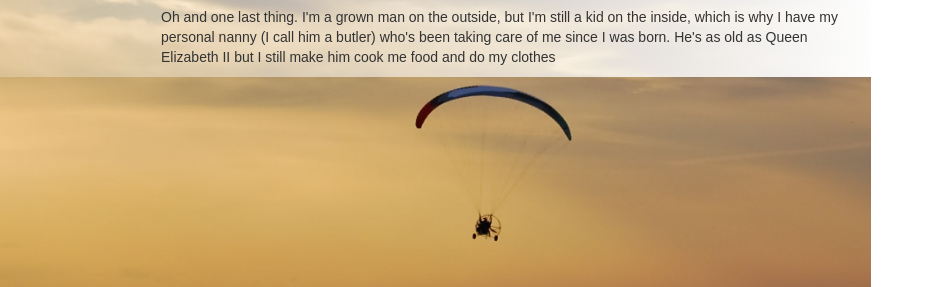
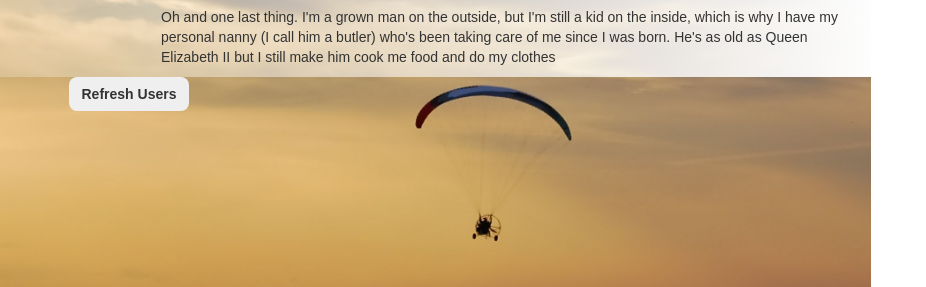
Before and after one commit to iu-msis/using-docker-SakshamArora94, a plain HTML site: page app/public/index.html in a window 1280 px wide. Shown: the part 435-722 px from the top of the page, 354-1280 px from the left. Drawn offline with nearby package versions, Linux system fonts and the light colour scheme; no server answers.

Commit message:
Added button to call FetchPatients to hit the API and refresh the user information on submit action
Added button to call FetchPatients to hit the API and refresh the user information on submit action

```diff
--- a/app/public/index.html
+++ b/app/public/index.html
@@ -64,7 +64,11 @@
                </p>
             </div>
          </div>
+         <form v-on:submit="fetchPatients">
+           <button type = "submit" class = "formbutton btn btn primary">Refresh Users </button>
+         </form>
       </div>
+
   <script src="https://cdn.jsdelivr.net/npm/vue/dist/vue.js"></script>
   <script src="js/waiting.app.js"></script>
    </body>
```
